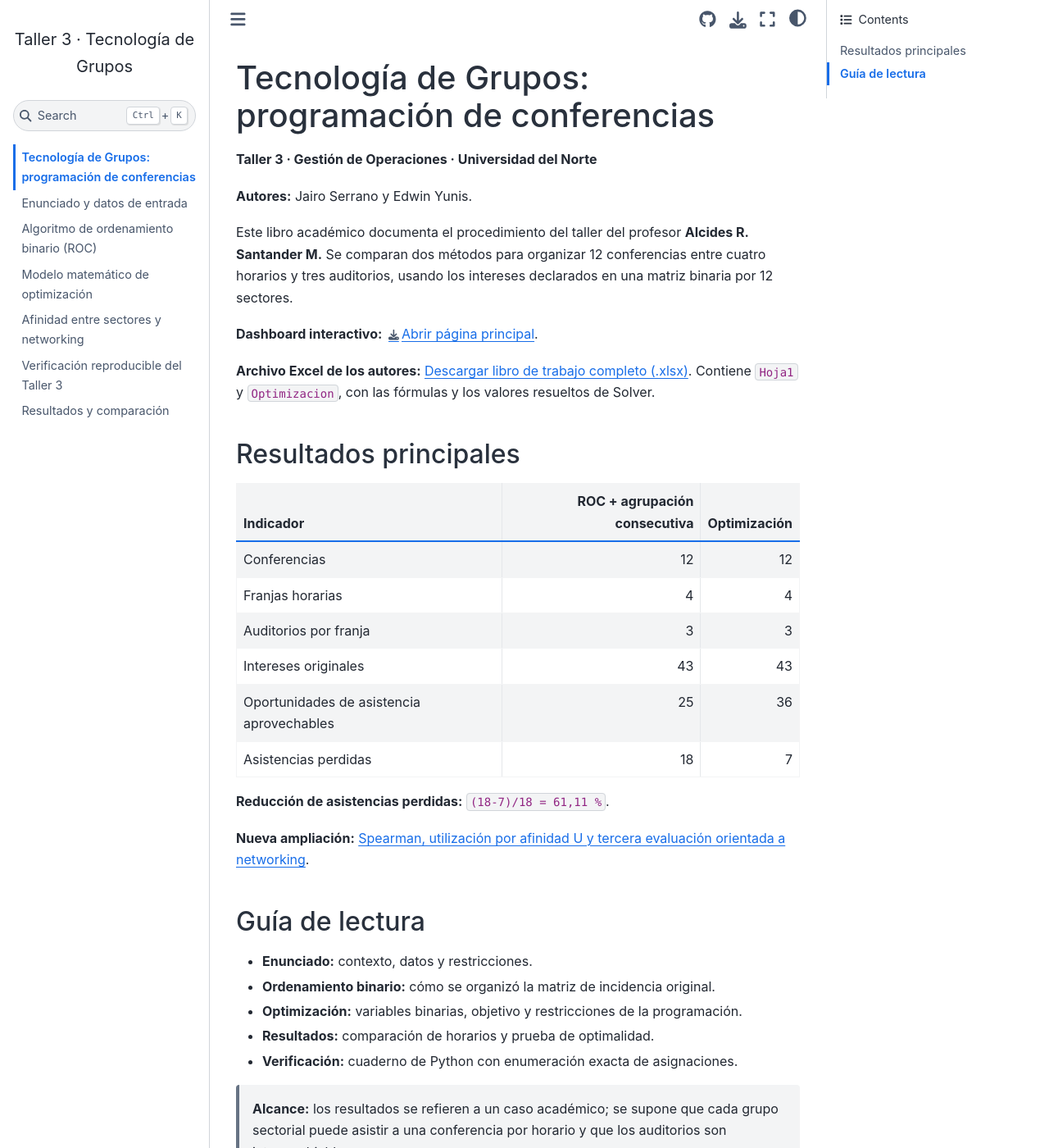
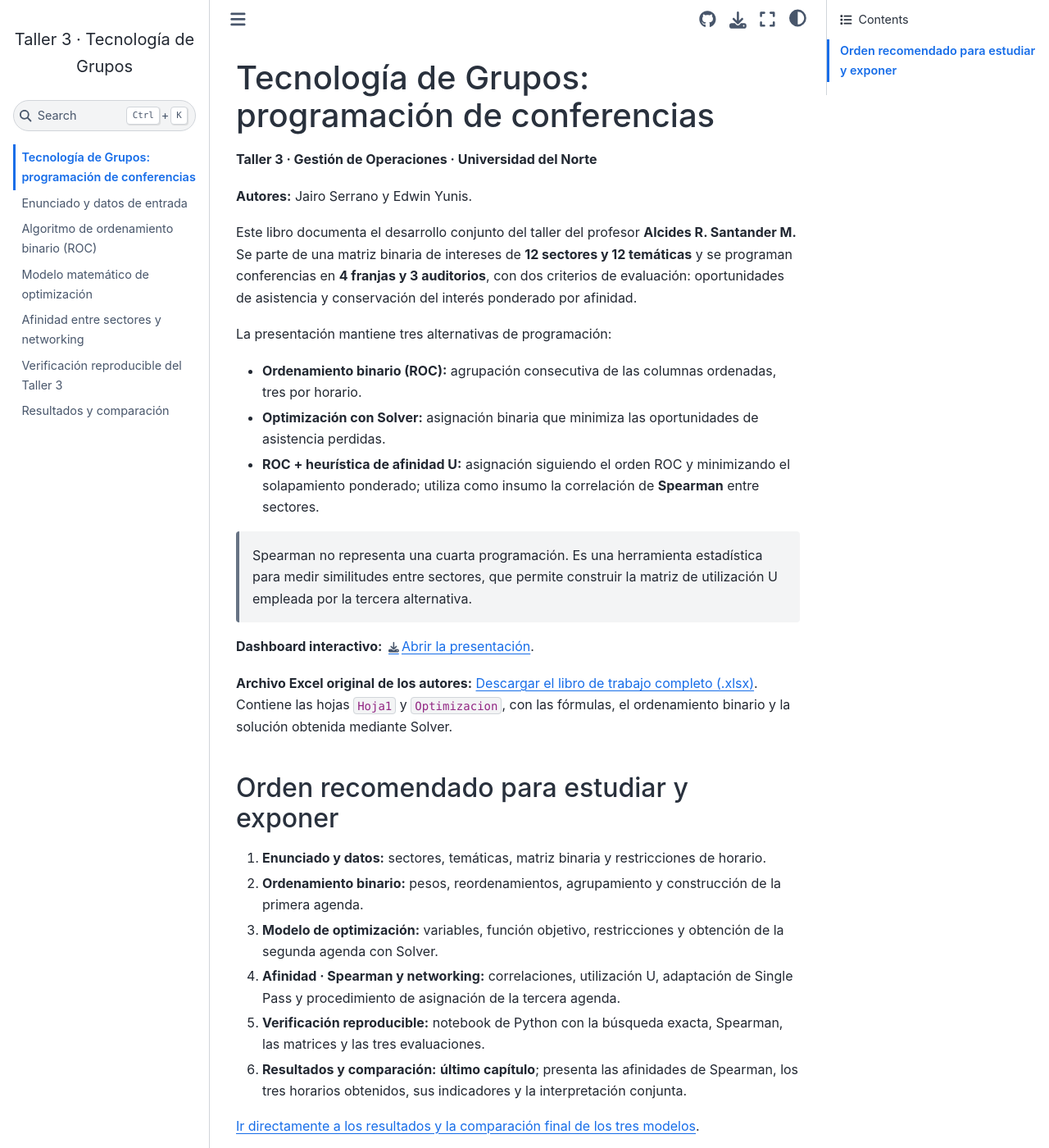
Before and after one commit to EdwinY23/Taller3-Jairo_Serrano_Edwin_Yunis, a Jupyter Book: the page built from book/index.md, in a window 1280 px wide and 1400 px high. Shown: the whole window at 82% size. Built offline with Jupyter Book 1.0.4 settings and Sphinx 7.4.7 and the Sphinx Book theme 1.1.4, drawn with Linux system fonts in a browser that asks for light colours; some of the changed text lies outside the part shown.

Commit message:
Reordenar libro: afinidad antes de comparación final de tres enfoques

```diff
--- a/book/index.md
+++ b/book/index.md
@@ -4,33 +4,29 @@
 
 **Autores:** Jairo Serrano y Edwin Yunis.
 
-Este libro académico documenta el procedimiento del taller del profesor **Alcides R. Santander M.** Se comparan dos métodos para organizar 12 conferencias entre cuatro horarios y tres auditorios, usando los intereses declarados en una matriz binaria por 12 sectores.
+Este libro documenta el desarrollo conjunto del taller del profesor **Alcides R. Santander M.** Se parte de una matriz binaria de intereses de **12 sectores y 12 temáticas** y se programan conferencias en **4 franjas y 3 auditorios**, con dos criterios de evaluación: oportunidades de asistencia y conservación del interés ponderado por afinidad.
 
-**Dashboard interactivo:** [Abrir página principal](../index.html).
+La presentación mantiene tres alternativas de programación:
 
-**Archivo Excel de los autores:** [Descargar libro de trabajo completo (.xlsx)](../data/Taller_3_Jairo_Serrano_Edwin_Yunis.xlsx). Contiene `Hoja1` y `Optimizacion`, con las fórmulas y los valores resueltos de Solver.
+- **Ordenamiento binario (ROC):** agrupación consecutiva de las columnas ordenadas, tres por horario.
+- **Optimización con Solver:** asignación binaria que minimiza las oportunidades de asistencia perdidas.
+- **ROC + heurística de afinidad U:** asignación siguiendo el orden ROC y minimizando el solapamiento ponderado; utiliza como insumo la correlación de **Spearman** entre sectores.
 
-## Resultados principales
+> Spearman no representa una cuarta programación. Es una herramienta estadística para medir similitudes entre sectores, que permite construir la matriz de utilización U empleada por la tercera alternativa.
 
-| Indicador | ROC + agrupación consecutiva | Optimización |
-| :-- | --: | --: |
-| Conferencias | 12 | 12 |
-| Franjas horarias | 4 | 4 |
-| Auditorios por franja | 3 | 3 |
-| Intereses originales | 43 | 43 |
-| Oportunidades de asistencia aprovechables | 25 | 36 |
-| Asistencias perdidas | 18 | 7 |
+**Dashboard interactivo:** [Abrir la presentación](../index.html).
 
-**Reducción de asistencias perdidas:** `(18-7)/18 = 61,11 %`.
+**Archivo Excel original de los autores:** [Descargar el libro de trabajo completo (.xlsx)](../data/Taller_3_Jairo_Serrano_Edwin_Yunis.xlsx). Contiene las hojas `Hoja1` y `Optimizacion`, con las fórmulas, el ordenamiento binario y la solución obtenida mediante Solver.
 
-**Nueva ampliación:** [Spearman, utilización por afinidad U y tercera evaluación orientada a networking](afinidad.md).
+## Orden recomendado para estudiar y exponer
 
-## Guía de lectura
+1. **Enunciado y datos:** sectores, temáticas, matriz binaria y restricciones de horario.
+2. **Ordenamiento binario:** pesos, reordenamientos, agrupamiento y construcción de la primera agenda.
+3. **Modelo de optimización:** variables, función objetivo, restricciones y obtención de la segunda agenda con Solver.
+4. **Afinidad · Spearman y networking:** correlaciones, utilización U, adaptación de Single Pass y procedimiento de asignación de la tercera agenda.
+5. **Verificación reproducible:** notebook de Python con la búsqueda exacta, Spearman, las matrices y las tres evaluaciones.
+6. **Resultados y comparación:** **último capítulo**; presenta las afinidades de Spearman, los tres horarios obtenidos, sus indicadores y la interpretación conjunta.
 
-- **Enunciado:** contexto, datos y restricciones.
-- **Ordenamiento binario:** cómo se organizó la matriz de incidencia original.
-- **Optimización:** variables binarias, objetivo y restricciones de la programación.
-- **Resultados:** comparación de horarios y prueba de optimalidad.
-- **Verificación:** cuaderno de Python con enumeración exacta de asignaciones.
+[Ir directamente a los resultados y la comparación final de los tres modelos](resultados.md).
 
-> **Alcance:** los resultados se refieren a un caso académico; se supone que cada grupo sectorial puede asistir a una conferencia por horario y que los auditorios son intercambiables.
+> **Alcance del caso:** se supone que cada sector puede aprovechar como grupo una conferencia por franja. La correlación de Spearman identifica afinidad de intereses, no demuestra que se hayan producido relaciones comerciales reales.
```
